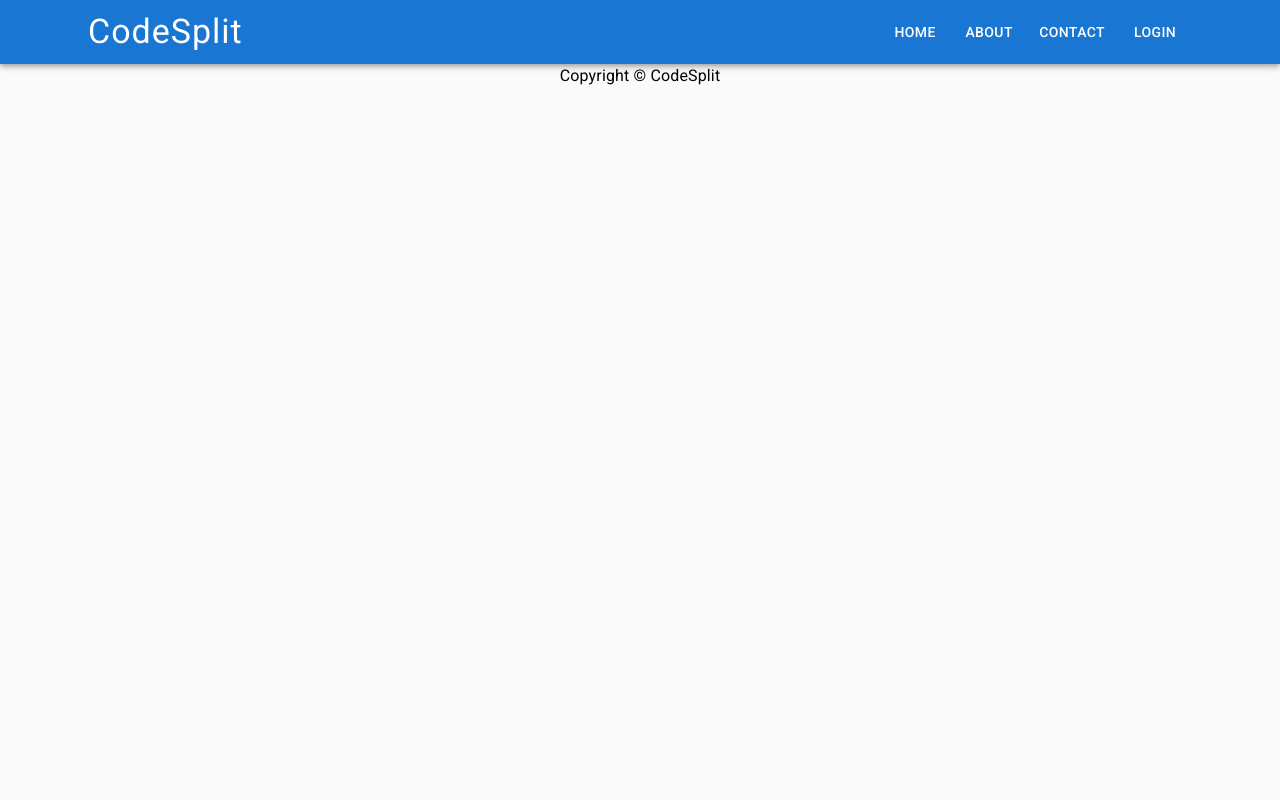
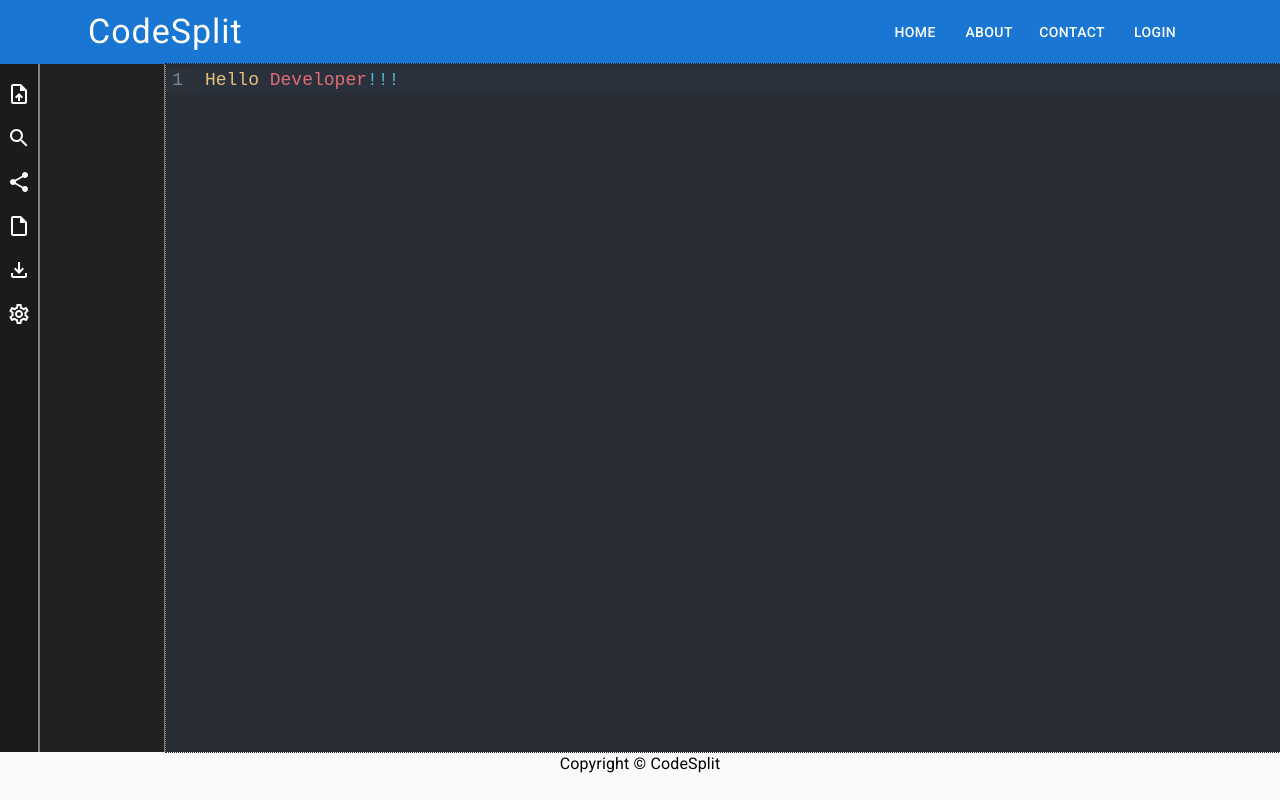
Before and after one commit to Aditya-shrivastav/codesplit, a React (Create React App) app in the folder frontend/: page /editor/1 in a window 1280 px wide. Built offline with nearby package versions, Linux system fonts and the light colour scheme.

Commit message:
created basic layout of  code editor

```diff
--- a/frontend/package.json
+++ b/frontend/package.json
@@ -20,7 +20,7 @@
     "@testing-library/jest-dom": "^5.14.1",
     "@testing-library/react": "^11.2.7",
     "@testing-library/user-event": "^12.8.3",
-    "@uiw/react-codemirror": "^4.0.7",
+    "@uiw/react-codemirror": "^4.2.0",
     "material-ui-image": "^3.3.2",
     "react": "^17.0.2",
     "react-dom": "^17.0.2",
--- a/frontend/src/App.js
+++ b/frontend/src/App.js
@@ -9,6 +9,7 @@ import HomeScreen from './screens/HomeScreen/'
 import LoginScreen from './screens/LoginScreen/'
 import RegisterScreen from './screens/RegisterScreen/'
 import ContactScreen from './screens/ContactScreen'
+import EditorScreen from './screens/EditorScreen/'
 
 // import AboutScreen from './screens/AboutScreen'
 // import EditorScreen from './screens/EditorScreen'
@@ -30,8 +31,8 @@ const App = () => {
           <Route path='/register' component={RegisterScreen} />
           <Route exact path='/' component={HomeScreen} />
           <Route path='/contact' component={ContactScreen} />
-          {/* <Route path='/about' component={AboutScreen} />
-          <Route path='/editor/:room' component={EditorScreen} /> */}
+          {/* <Route path='/about' component={AboutScreen} /> */}
+          <Route path='/editor/:room' component={EditorScreen} />
         </main>
         <Footer />
       </Router>
--- a/frontend/src/components/Editor.js
+++ b/frontend/src/components/EditorComponent/CodeEditor/index.js
@@ -1,6 +1,8 @@
-import React, { useState } from 'react'
+import React, { useState, useRef, useEffect } from 'react'
 import CodeMirror from '@uiw/react-codemirror'
 import { cpp } from '@codemirror/lang-cpp'
+import { oneDarkTheme, oneDark } from '@codemirror/theme-one-dark'
+import { EditorView } from '@codemirror/view'
 
 const Editor = () => {
   const [code, setCode] = useState('Hello World')
@@ -8,17 +10,19 @@ const Editor = () => {
   return (
     <>
       <CodeMirror
-        className="editor"
-        height="96vh"
+        className='editor'
+        height='calc(100vh - 7rem)'
         value={'Hello Developer!!!'}
-        extensions={[cpp()]}
+        extensions={[cpp(), oneDarkTheme, oneDark]}
         onChange={(value, viewUpdate) => {
           setCode(value)
         }}
-        theme="dark"
+        theme='dark'
         basicSetup={true}
         indentWithTab={true}
         editable={true}
+        autoFocus={true}
+        style={{ fontSize: '18px' }}
       />
     </>
   )
--- /dev/null
+++ b/frontend/src/components/EditorComponent/EditorSideNav/index.js
@@ -0,0 +1,52 @@
+import React from 'react'
+import { Stack, ListItem, List, useTheme } from '@mui/material'
+import {
+  Search,
+  InsertDriveFileOutlined,
+  Share,
+  UploadFileOutlined,
+  FileDownloadOutlined,
+  SettingsOutlined,
+} from '@mui/icons-material'
+
+const EditorSideNav = () => {
+  const theme = useTheme()
+  const icons = [
+    <UploadFileOutlined />,
+    <Search />,
+    <Share />,
+    <InsertDriveFileOutlined />,
+    <FileDownloadOutlined />,
+    <SettingsOutlined />,
+  ]
+  return (
+    <Stack
+      sx={{
+        width: '3%',
+        [theme.breakpoints.down('md')]: {
+          width: '10%',
+        },
+        backgroundColor: '#1b1b1b',
+        borderRight: '0.5px solid grey',
+      }}
+      direction='column'
+    >
+      <List>
+        {icons.map((x) => (
+          <ListItem
+            sx={{
+              color: 'white',
+              padding: '10px 0',
+              justifyContent: 'center',
+              alignItems: 'center',
+            }}
+          >
+            {x}
+          </ListItem>
+        ))}
+      </List>
+    </Stack>
+  )
+}
+
+export default EditorSideNav
--- /dev/null
+++ b/frontend/src/screens/EditorScreen/index.js
@@ -0,0 +1,44 @@
+import React from 'react'
+import { Box, Stack } from '@mui/material'
+
+import Editor from '../../components/EditorComponent/CodeEditor'
+import EditorSideNav from '../../components/EditorComponent/EditorSideNav/'
+import { border } from '@mui/system'
+
+const EditorScreen = () => {
+  return (
+    <Box style={{ minHeight: 'calc(100vh - 8rem)' }}>
+      <Stack container direction='row'>
+        <EditorSideNav />
+        <Stack
+          direction='row'
+          sx={{
+            margin: 0,
+            width: '97%',
+          }}
+        >
+          <Box
+            component='div'
+            sx={{
+              backgroundColor: '#212121',
+              borderLeft: '0.5px solid grey',
+              borderRight: '0.5px solid grey',
+              width: '10%',
+            }}
+          ></Box>
+          <Box
+            component='div'
+            sx={{
+              width: '90%',
+              borderLeft: '0.5px solid grey',
+            }}
+          >
+            <Editor />
+          </Box>
+        </Stack>
+      </Stack>
+    </Box>
+  )
+}
+
+export default EditorScreen
```
Also changed, not shown: frontend/src/components/EditorSideNav.js (deleted, +0 -20 lines), frontend/src/components/EditorTopNav.js (deleted, +0 -11 lines), frontend/src/components/FormContainer.js (deleted, +0 -18 lines), frontend/src/components/Header.js (deleted, +0 -33 lines), frontend/src/screens/EditorScreen.js (+11 -12 lines), 1 other file (tests, documents, lock files or other folders).
